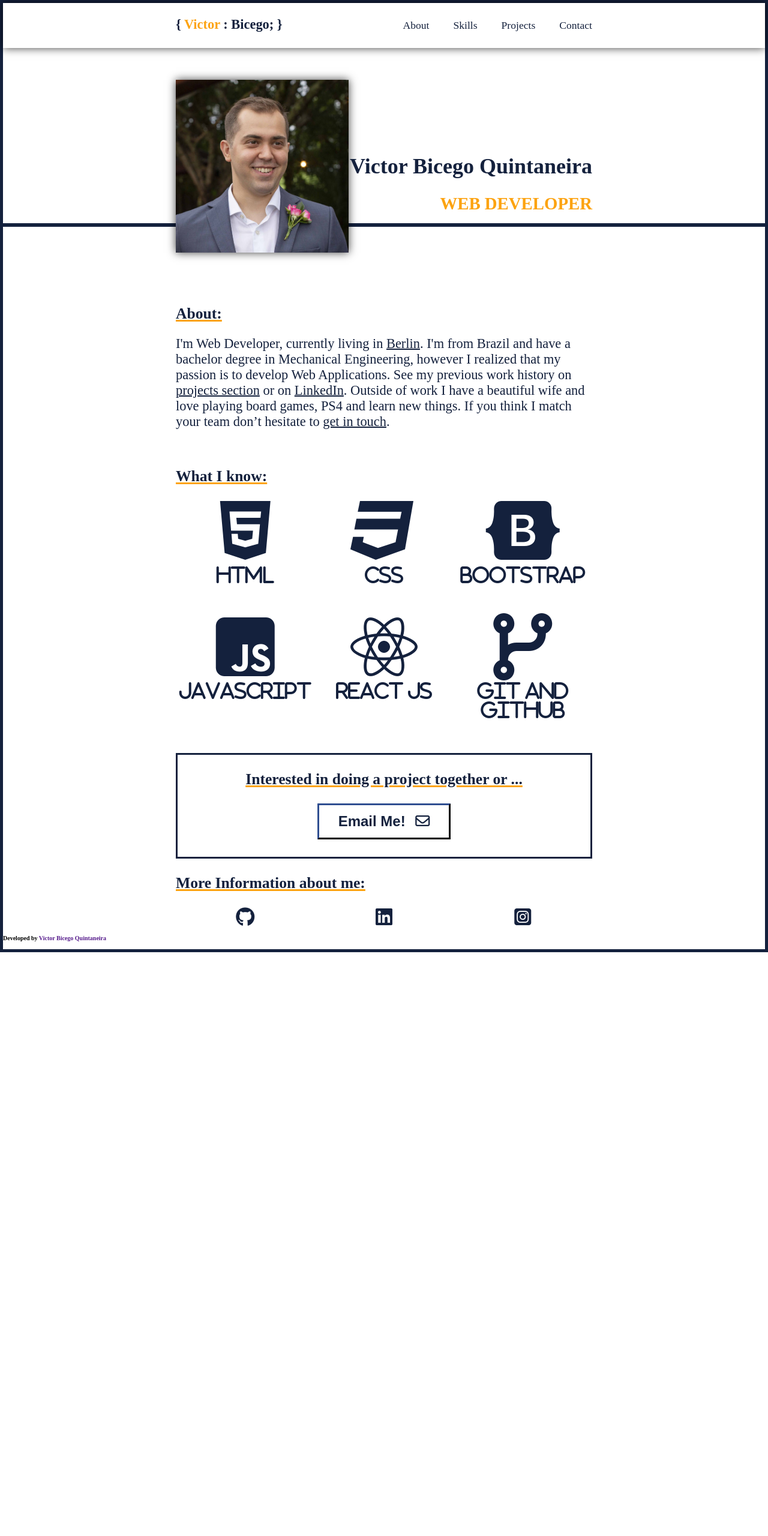
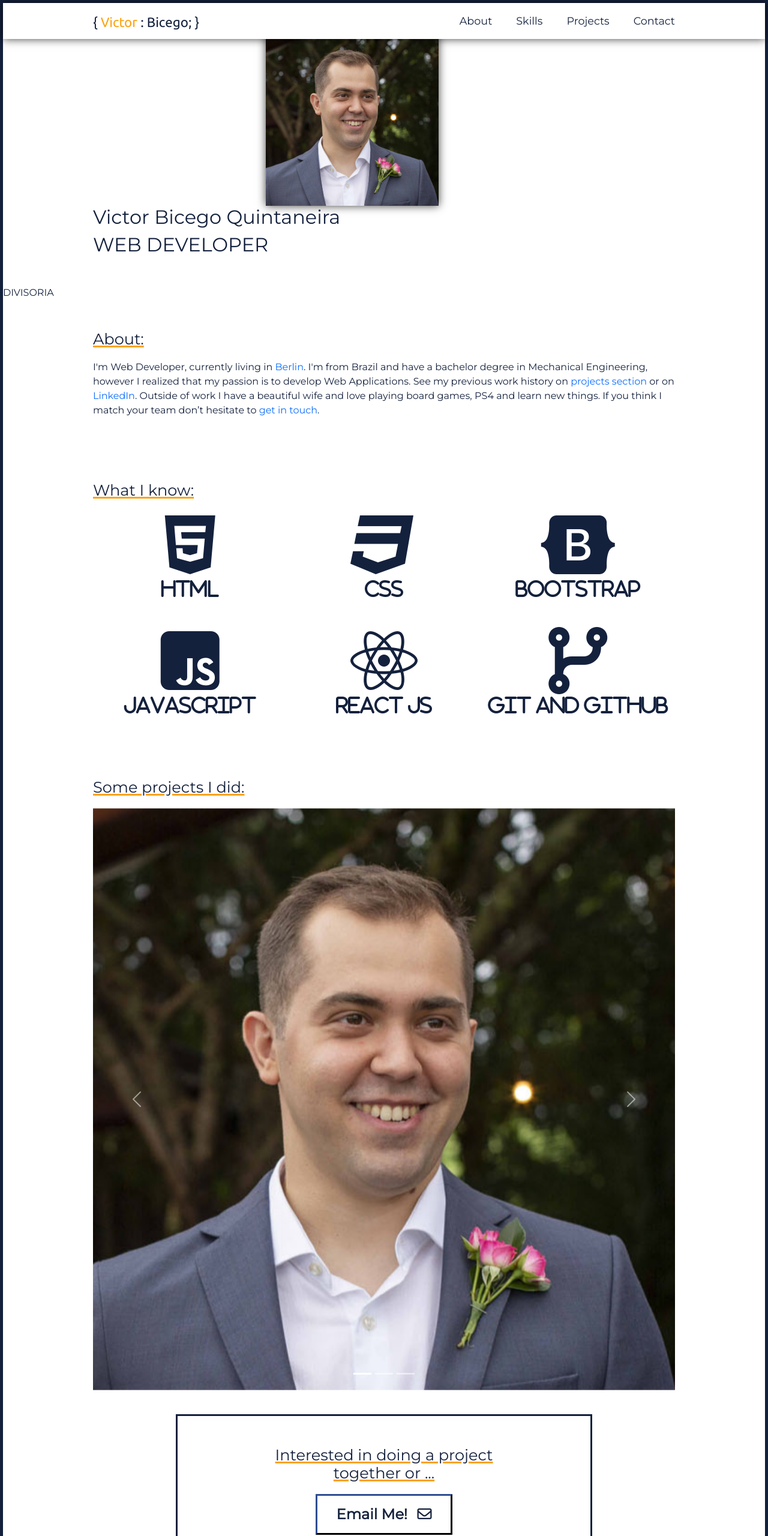
Before and after one commit to victorbicego/1_myPersonalPage, a website: page index.html in a window 1280 px wide. Shown: the top 2560 px of the page at 60% size. Before the commit the page ends 1587 px from the top, so only its background shows below. Drawn offline with nearby package versions, Linux system fonts and the light colour scheme.

Commit message:
Add carousel and change some CSS

```diff
--- a/Public/Styles/styles.css
+++ b/Public/Styles/styles.css
@@ -1,13 +1,24 @@
+html {
+  margin: 0;
+  padding: 0;
+}
+
 body {
   margin: 0;
+  padding: 0;
   background-color: #ffffff;
   border-color: #14213d;
   border-width: 5px;
   border-style: solid;
-  font-size: 10px;
+  font-family: "Montserrat", sans-serif;
+  color: #14213d;
 }
 
-a:link {
+* {
+  box-sizing: border-box;
+}
+
+a {
   text-decoration: none;
 }
 
@@ -15,27 +26,43 @@ ul {
   list-style: none;
 }
 
+h3 {
+  font-size: 1.6rem;
+  margin: 0 0 1.2rem 0;
+  text-decoration: underline;
+  text-decoration-color: #fca311;
+  text-decoration-thickness: 0.2rem;
+}
+
+.cont {
+  padding: 50px 150px 40px 150px;
+  margin: 0;
+}
+
+/* Here begins the nav section */
 .header {
   display: flex;
   justify-content: space-between;
   background-color: #ffffff;
   position: fixed;
-  margin-left: auto;
-  margin-right: auto;
+  margin: 0 auto 0 auto;
   left: 5px;
   right: 5px;
   transition: all 2s ease 0s;
-  padding: 0.6rem 18rem 0.6rem 18rem;
-  /* Do I need shadow? */
+  padding: 2px 150px;
   -webkit-box-shadow: 0px 0px 14px 0px rgba(0, 0, 0, 0.75);
   -moz-box-shadow: 0px 0px 14px 0px rgba(0, 0, 0, 0.75);
   box-shadow: 0px 0px 14px 0px rgba(0, 0, 0, 0.75);
+  z-index: +1;
+}
+
+.logo {
+  font-family: "Ubuntu", sans-serif;
 }
 
 .logo a {
   color: #14213d;
   font-size: 1.4rem;
-  margin: 0;
 }
 
 .logo a:visited {
@@ -44,25 +71,23 @@ ul {
 
 .logo span {
   color: #fca311;
+  margin: 0;
+  padding: 0;
 }
 
-.logo span a:visited {
-  color: #fca311;
-}
-
-.main-nav {
+.nav {
   font-size: 1.1rem;
   display: flex;
   align-items: center;
 }
 
-.main-nav a:hover {
+.nav a:hover {
   text-decoration: underline;
   text-decoration-color: #fca311;
   text-decoration-thickness: 0.2rem;
 }
 
-.main-nav a {
+.nav a {
   color: #14213d;
   margin-left: 2.5rem;
 }
@@ -71,15 +96,13 @@ ul {
   background-color: rgba(255, 255, 255, 0.6);
   transition: all 8s ease 0s;
 }
+/* Here ends the nav section */
 
-.intro {
-  padding: 8rem 0 2.5rem 0;
-  margin: 0;
-}
-
+/* Here begins the presentation section */
 .intro h2 {
   margin-right: 18rem;
   text-align: right;
+  font-family: "Zilla Slab", serif;
 }
 
 .intro-hello {
@@ -120,14 +143,6 @@ ul {
   color: #14213d;
 }
 
-.intro-about h3 {
-  font-size: 1.6rem;
-  margin: 0;
-  text-decoration: underline;
-  text-decoration-color: #fca311;
-  text-decoration-thickness: 0.2rem;
-}
-
 .intro-about p {
   font-size: 1.4rem;
 }
@@ -146,48 +161,33 @@ ul {
 .intro-about a:hover {
   text-decoration-color: #fca311;
 }
-
-.skills {
-  padding: 0 18rem 2.5rem 18rem;
-  color: #14213d;
-}
-
-.skills h3 {
-  font-size: 1.6rem;
-  margin: 0 0 1.2rem 0;
-  text-decoration: underline;
-  text-decoration-color: #fca311;
-  text-decoration-thickness: 0.2rem;
-}
+/* Here ends the presentation section */
 
 .skills i {
   font-size: 7rem;
+  text-align: center;
 }
 
 .skills i:hover {
   color: #fca311;
 }
 
-.container-skills {
+.skills {
   display: grid;
   grid-template-columns: 1fr 1fr 1fr;
   row-gap: 2rem;
 }
 
-.container-skills i {
-  text-align: center;
-}
-
-.container-skills p {
+.skills p {
   font-size: 2rem;
   margin: 0.1rem 0 1rem 0;
 }
 
-.container-skills a:visited {
+.skills a:visited {
   color: #14213d;
 }
 
-.container-skills a {
+.skills a {
   text-align: center;
   margin: 0;
 }
@@ -198,14 +198,6 @@ ul {
   border-width: 3px;
   text-align: center;
   margin: 0 18rem 0 18rem;
-}
-
-.contact h3 {
-  color: #14213d;
-  font-size: 1.6rem;
-  text-decoration: underline;
-  text-decoration-color: #fca311;
-  text-decoration-thickness: 0.2rem;
 }
 
 .button {
@@ -223,8 +215,8 @@ ul {
   margin: 0 0 1.8rem 0;
 }
 .button:hover {
-  font-size: 1.6rem;
-  margin: 0 0 1.7rem 0;
+  font-size: 1.52rem;
+  margin: 0 0 1.78rem 0;
 }
 
 .fa-envelope {
--- a/index.html
+++ b/index.html
@@ -7,12 +7,30 @@
     <title>Victor Bicego</title>
     <meta name="viewport" content="width=device-width, initial-scale=1" />
 
+    <link
+      href="https://cdn.jsdelivr.net/npm/bootstrap@5.0.0-beta1/dist/css/bootstrap.min.css"
+      rel="stylesheet"
+      integrity="sha384-giJF6kkoqNQ00vy+HMDP7azOuL0xtbfIcaT9wjKHr8RbDVddVHyTfAAsrekwKmP1"
+      crossorigin="anonymous"
+    />
+    <script
+      src="https://cdn.jsdelivr.net/npm/bootstrap@5.0.0-beta1/dist/js/bootstrap.bundle.min.js"
+      integrity="sha384-ygbV9kiqUc6oa4msXn9868pTtWMgiQaeYH7/t7LECLbyPA2x65Kgf80OJFdroafW"
+      crossorigin="anonymous"
+    ></script>
+
     <script src="https://ajax.googleapis.com/ajax/libs/jquery/3.5.1/jquery.min.js"></script>
 
     <script
       src="https://kit.fontawesome.com/668fcd700e.js"
       crossorigin="anonymous"
     ></script>
+
+    <link rel="preconnect" href="https://fonts.gstatic.com" />
+    <link
+      href="https://fonts.googleapis.com/css2?family=Montserrat&family=Ubuntu&family=Zilla+Slab&display=swap"
+      rel="stylesheet"
+    />
 
     <link rel="stylesheet" href="public/styles/styles.css" />
   </head>
@@ -22,7 +40,7 @@
       <h1 class="logo">
         <a href="">{ <span>Victor</span> : Bicego; }</a>
       </h1>
-      <ul class="main-nav">
+      <ul class="nav">
         <li><a href="">About</a></li>
         <li><a href="">Skills</a></li>
         <li><a href="">Projects</a></li>
@@ -30,37 +48,37 @@
       </ul>
     </div>
 
-    <div class="intro">
-      <div class="intro-hello">
+    <div class="cont">
       <img
         class="intro-img"
         src="public/images/Foto (740).png"
         alt="my photo"
       />
-        <h2>Victor Bicego Quintaneira</h2>
+      <h2 class="name">Victor Bicego Quintaneira</h2>
+      <h2 class="title">WEB DEVELOPER</h2>
     </div>
-      <div class="intro-developer"><h2>WEB DEVELOPER</h2></div>
-      <div class="intro-about">
+
+    <div>DIVISORIA</div>
+
+    <div class="cont">
       <h3>About:</h3>
       <p>
         I'm Web Developer, currently living in
         <a href="https://www.google.de/maps/@52.511859,13.4095757,12.97z"
           >Berlin</a
-          >. I'm from Brazil and have a bachelor degree in Mechanical
-          Engineering, however I realized that my passion is to develop Web
-          Applications. See my previous work history on
-          <a href="">projects section</a> or on
+        >. I'm from Brazil and have a bachelor degree in Mechanical Engineering,
+        however I realized that my passion is to develop Web Applications. See
+        my previous work history on <a href="">projects section</a> or on
         <a href="https://www.linkedin.com/in/victorbicego/">LinkedIn</a>.
         Outside of work I have a beautiful wife and love playing board games,
-          PS4 and learn new things. If you think I match your team don’t
-          hesitate to <a href="">get in touch</a>.
+        PS4 and learn new things. If you think I match your team don’t hesitate
+        to <a href="">get in touch</a>.
       </p>
     </div>
-    </div>
 
+    <div class="cont">
+      <h3>What I know:</h3>
       <div class="skills">
-      <h3>What I know:</h3>
-      <div class="container-skills">
         <a href=""
           ><i class="fab fa-html5"><p>HTML</p></i></a
         >
@@ -82,9 +100,67 @@
       </div>
     </div>
 
-    <div class="projects"></div>
+    <div class="cont">
+      <h3>Some projects I did:</h3>
+      <div
+        id="carouselExampleIndicators"
+        class="carousel slide"
+        data-ride="carousel"
+      >
+        <ol class="carousel-indicators">
+          <li
+            data-target="#carouselExampleIndicators"
+            data-slide-to="0"
+            class="active"
+          ></li>
+          <li data-target="#carouselExampleIndicators" data-slide-to="1"></li>
+          <li data-target="#carouselExampleIndicators" data-slide-to="2"></li>
+        </ol>
+        <div class="carousel-inner">
+          <div class="carousel-item active">
+            <img
+              class="d-block w-100"
+              src="public/images/Foto (740).png"
+              alt="First slide"
+            />
+          </div>
+          <div class="carousel-item">
+            <img
+              class="d-block w-100"
+              src="public/images/Foto (740).png"
+              alt="Second slide"
+            />
+          </div>
+          <div class="carousel-item">
+            <img
+              class="d-block w-100"
+              src="public/images/Foto (740).png"
+              alt="Third slide"
+            />
+          </div>
+        </div>
+        <a
+          class="carousel-control-prev"
+          href="#carouselExampleIndicators"
+          role="button"
+          data-slide="prev"
+        >
+          <span class="carousel-control-prev-icon" aria-hidden="true"></span>
+          <span class="sr-only">Previous</span>
+        </a>
+        <a
+          class="carousel-control-next"
+          href="#carouselExampleIndicators"
+          role="button"
+          data-slide="next"
+        >
+          <span class="carousel-control-next-icon" aria-hidden="true"></span>
+          <span class="sr-only">Next</span>
+        </a>
+      </div>
+    </div>
 
-    <div class="contact">
+    <div class="contact cont">
       <h3>Interested in doing a project together or ...</h3>
       <a href="mailto:victor.bicego@gmail.com"
         ><button class="button">
@@ -100,7 +176,10 @@
         <i class="fab fa-instagram-square"></i>
       </div>
     </div>
+
+    <div>
       <h4>Developed by <a href="">Victor Bicego Quintaneira</a></h4>
+    </div>
 
     <script src="index.js" async defer></script>
   </body>
```
Lines whose indentation alone changed are shown as unchanged.
